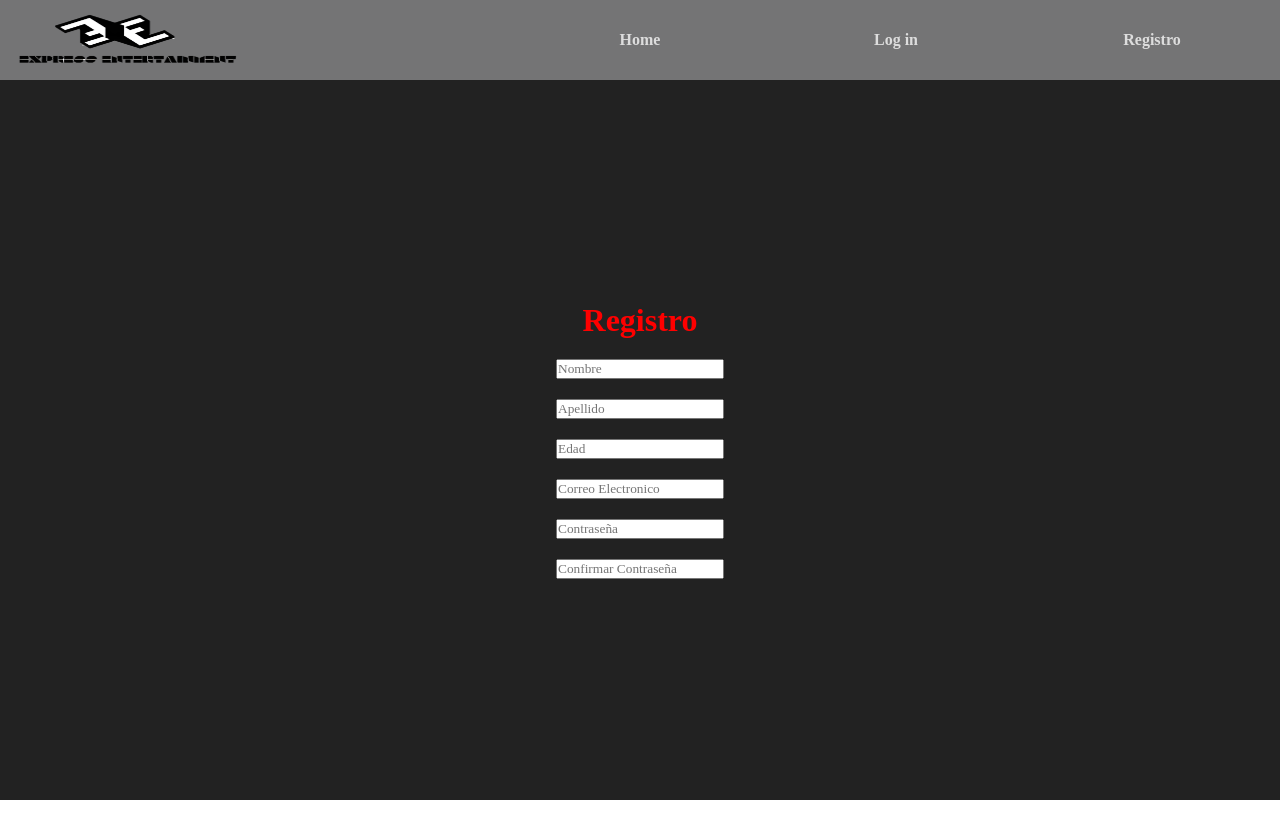
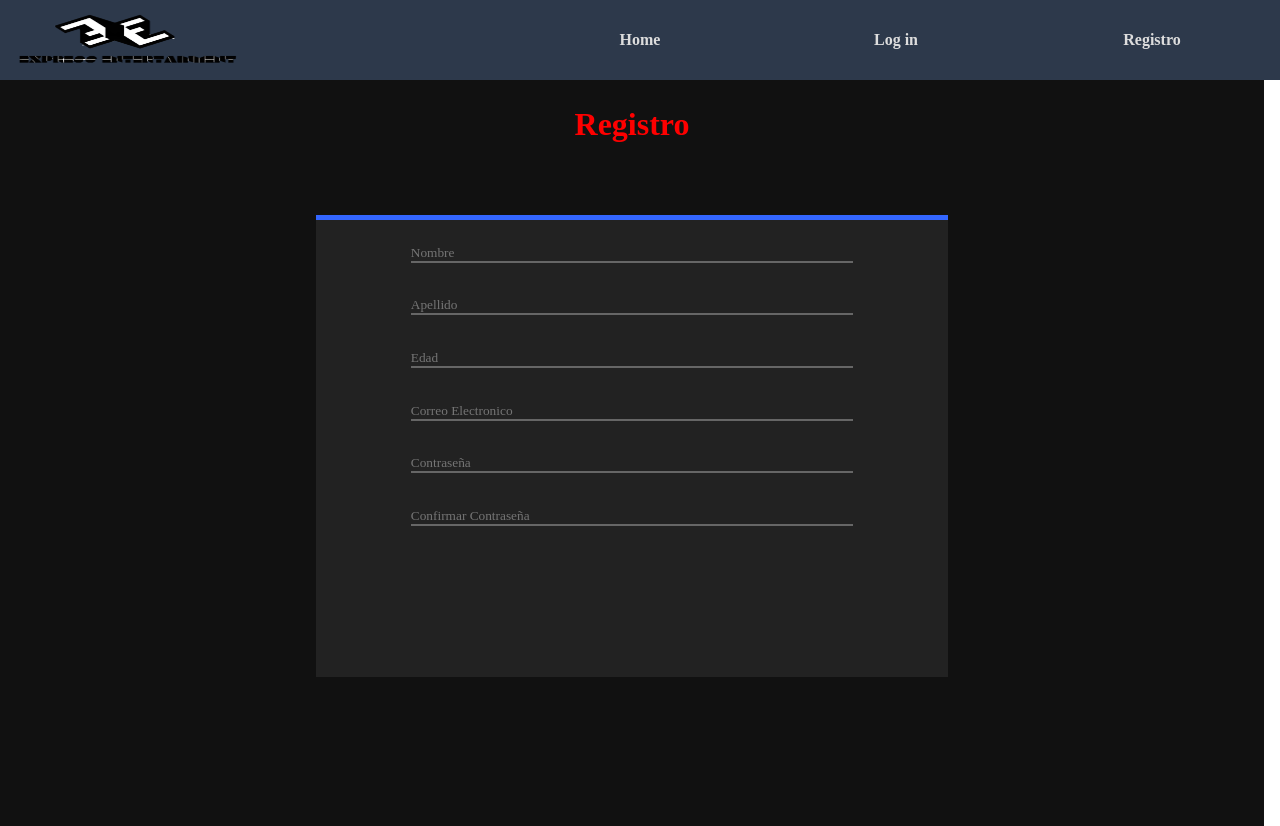
Before and after one commit to moises-ph/stunning-octo-potato, a React (Create React App) app in the folder client/: page /register in a window 1280 px wide. Before the commit the page ends 800 px from the top, so only its background shows below. Built offline with nearby package versions, Linux system fonts and the light colour scheme; a web font is replaced by a local one.

Commit message:
corregir estilos home

```diff
--- a/client/src/components/Login.jsx
+++ b/client/src/components/Login.jsx
@@ -1,16 +1,26 @@
 import React from "react";
 import Nav from "./Nav";
-import styles from '../styles/login.module.css'
+import styles from "../styles/login.module.css";
 
 function Login() {
   return (
     <>
       <Nav />
-      <form className={styles.body}>
+      <div className={styles.body}>
         <h1 className={styles.title}>Login</h1>
-        <input type="text" placeholder="Correo Eletronico" />
-        <input type="text" placeholder="Contraseña" />
-      </form>
+        <form className={styles.form}>
+          <input
+            type="text"
+            className={styles.input1}
+            placeholder="Correo Eletronico"
+          />
+          <input
+            type="text"
+            className={styles.input1}
+            placeholder="Contraseña"
+          />
+        </form>
+      </div>
     </>
   );
 }
--- a/client/src/components/Registro.jsx
+++ b/client/src/components/Registro.jsx
@@ -1,20 +1,34 @@
 import React from "react";
 import Nav from "./Nav";
-import styles from '../styles/register.module.css'
+import styles from "../styles/register.module.css";
 
 function Registro() {
   return (
     <>
       <Nav />
-      <form className={styles.body}>
-        <h1 className={styles.title}>Registro</h1>
-        <input className={styles.input1} type="text" placeholder="Nombre" />
-        <input className={styles.input1} type="text" placeholder="Apellido" />
-        <input className={styles.input1} type="number" placeholder="Edad" />
-        <input className={styles.input1} type="text" placeholder="Correo Electronico" />
-        <input className={styles.input1} type="text" placeholder="Contraseña" />
-        <input className={styles.input1} type="text" placeholder="Confirmar Contraseña" />
-      </form>
+      <div className={styles.body}>
+      <h1 className={styles.title}>Registro</h1>
+        <form className={styles.form}>
+          <input className={styles.input1} type="text" placeholder="Nombre" />
+          <input className={styles.input1} type="text" placeholder="Apellido" />
+          <input className={styles.input1} type="number" placeholder="Edad" />
+          <input
+            className={styles.input1}
+            type="text"
+            placeholder="Correo Electronico"
+          />
+          <input
+            className={styles.input1}
+            type="text"
+            placeholder="Contraseña"
+          />
+          <input
+            className={styles.input1}
+            type="text"
+            placeholder="Confirmar Contraseña"
+          />
+        </form>
+      </div>
     </>
   );
 }
--- a/client/src/styles/login.module.css
+++ b/client/src/styles/login.module.css
@@ -1,19 +1,50 @@
-*{
+* {
   margin: 0;
   padding: 0;
   font-family: 'DynaPuff', cursive;
 }
-.body{
-    background-color: #222;
+
+.body {
+  background-color: #111;
   color: #ddd;
-    width: 100vw;
+  width: 98.75vw;
   height: 90vh;
   display: flex;
   flex-direction: column;
   align-items: center;
-    justify-content: center;
-    gap: 20px;
+  justify-content: start;
+  padding-top: 2%;
+  gap: 10%;
 }
+
 .title {
   color: red;
 }
+
+.form {
+  display: flex;
+  flex-direction: column;
+  align-items: center;
+  width: 50%;
+  height: 60%;
+  background-color: #222;
+  gap: 20%;
+  padding-top: 5%;
+  border-top: 5px solid #36f;
+}
+
+.input1 {
+  background-color: transparent;
+  border-top: 0;
+  border-left: 0;
+  border-right: 0;
+  border-bottom: 2px solid #666;
+  outline: none;
+  width: 70%;
+  color: #ddd;
+}
+
+.input1:focus {
+  transition: 300ms;
+  border-bottom: 2px solid #eee;
+}
--- a/client/src/styles/nav.module.css
+++ b/client/src/styles/nav.module.css
@@ -1,5 +1,5 @@
 .nav {
-  background-color: rgba(57, 57, 58, 0.699);
+  background-color: #2D394B;
   display: flex;
   justify-content: space-between;
 }
--- a/client/src/styles/register.module.css
+++ b/client/src/styles/register.module.css
@@ -1,20 +1,52 @@
 @import url('https://fonts.googleapis.com/css2?family=DynaPuff&display=swap');
-*{
+
+* {
   margin: 0;
   padding: 0;
   font-family: 'DynaPuff', cursive;
 }
+
 .title {
   color: red;
 }
-.body{
-  background-color: #222;
+
+.body {
+  background-color: #111;
   color: #ddd;
-  width: 100vw;
+  width: 98.75vw;
   height: 90vh;
   display: flex;
   flex-direction: column;
   align-items: center;
-  justify-content: center;
-  gap: 20px;
+  justify-content: start;
+  padding-top: 2%;
+  gap: 10%;
 }
+
+.form {
+  display: flex;
+  flex-direction: column;
+  align-items: center;
+  width: 50%;
+  height: 60%;
+  background-color: #222;
+  gap: 8%;
+  padding-top: 2%;
+  border-top: 5px solid #36f;
+}
+
+.input1 {
+  background-color: transparent;
+  border-top: 0;
+  border-left: 0;
+  border-right: 0;
+  border-bottom: 2px solid #666;
+  outline: none;
+  width: 70%;
+  color: #ddd;
+}
+
+.input1:focus {
+  transition: 300ms;
+  border-bottom: 2px solid #eee;
+}
```
Lines whose indentation alone changed are shown as unchanged.
